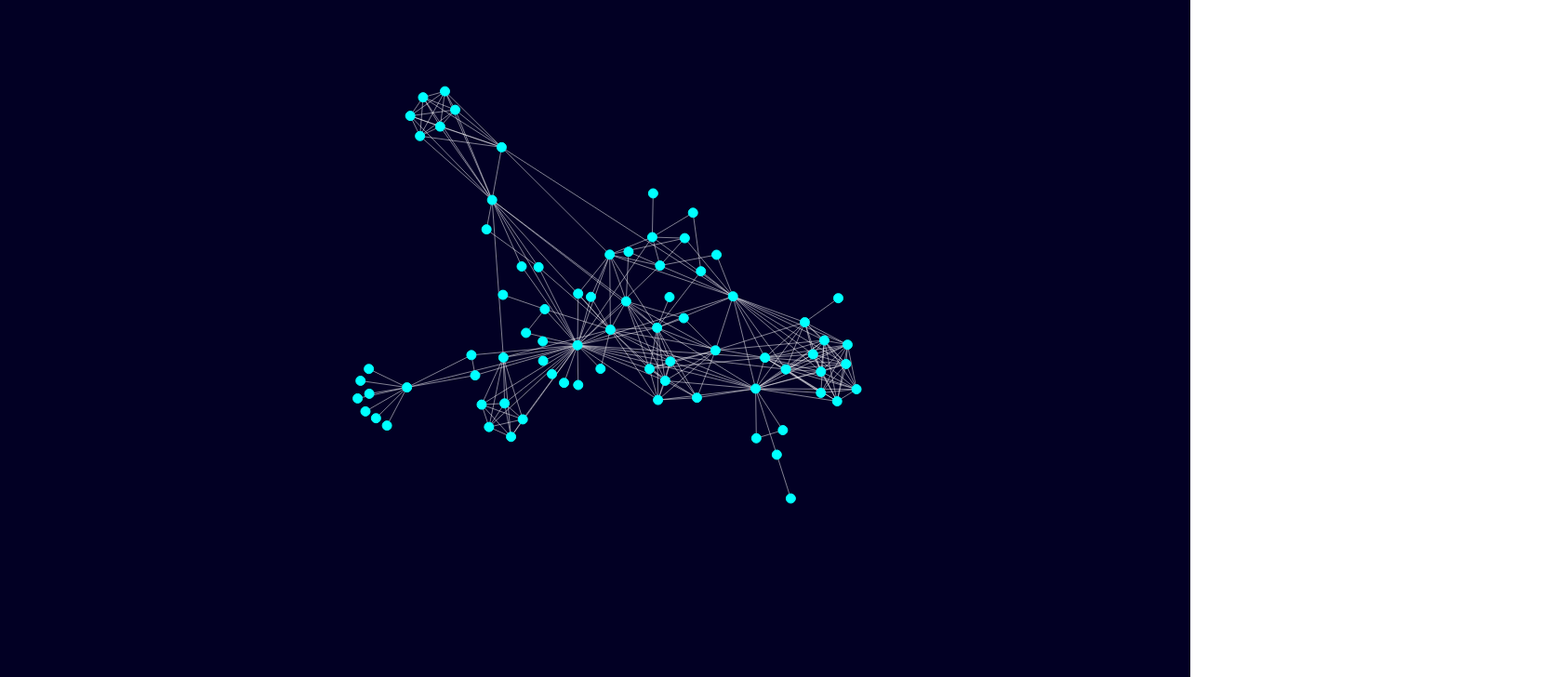
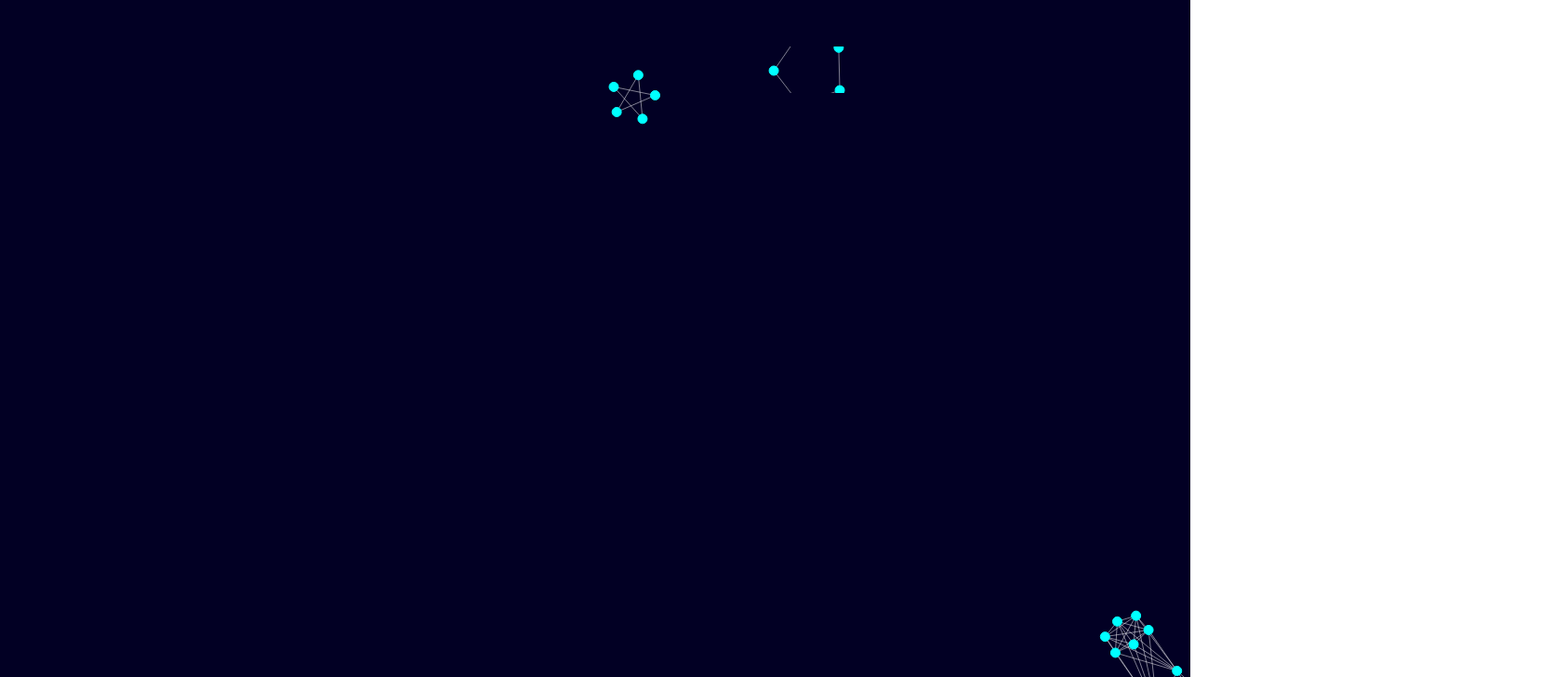
Before and after one commit to abuzar7266/GDL-Visualization, a React (Vite) app in the folder GDL-Visualisation/: page /vis in a window 1280 px wide. Shown: the top 728 px of the page at 93% size, 1670 px wide, since content can reach past the window. Built offline with nearby package versions, Linux system fonts and the light colour scheme.

Commit message:
Force Graph Created.

```diff
--- /dev/null
+++ b/GDL-Visualisation/src/component/Graph.jsx
@@ -0,0 +1,103 @@
+import React from "react";
+import { useState, useEffect, useRef } from "react";
+import * as d3 from 'd3';
+const Graph = (props)=>{
+    const graphRef = useRef();
+    useEffect(()=>{
+      var divX = d3.select("#"+props.id);
+      divX.selectAll("svg > *").remove();
+      var svg = divX.append("svg").attr("height",`${props.height}`).attr("width",`${props.width}`);
+      var width = svg.attr("width");
+      var height = svg.attr("height");
+
+      var simmulation = d3
+                      .forceSimulation(props.data.nodes)
+                      .force(
+                        "link",
+                        d3
+                          .forceLink()
+                          .id(function(d) {
+                            return d.id;
+                          })
+                          .links(props.data.links)
+                      )
+                      .force("charge",d3.forceManyBody().strength(props.strength))
+                      .force("center",d3.forceCenter(width /2,height /2))
+                      .on("tick",ticked);
+      var link = svg
+                  .append("g")
+                  .attr("class","links")
+                  .selectAll("line")
+                  .data(props.data.links)
+                  .enter()
+                  .append("line")
+                  .attr("stroke-width",function(d){
+                    return 0.5;
+                  })
+                  .attr("stroke-linecap", "round")
+                  .style("stroke","white");
+      var node = svg
+                 .append("g")
+                 .selectAll("circle")
+                 .data(props.data.nodes)
+                 .enter()
+                 .append("circle")
+                 .attr("r",5)
+                 .attr("fill",function(d){
+                  return "cyan";
+                 })
+                 .attr("stroke","cyan")
+                 .call(
+                    d3
+                    .drag()
+                    .on("start", dragstarted)
+                    .on("drag", dragged)
+                    .on("end", dragended)
+                );
+      function ticked(){
+          link
+          .attr("x1",function(d){
+            return d.source.x;
+          })
+          .attr("y1",function(d){
+            return d.source.y;
+          })
+          .attr("x2",function(d){
+            return d.target.x;
+          })
+          .attr("y2",function(d){
+            return d.target.y;
+          })
+          node
+          .attr("cx",function(d){
+            return d.x;
+          })
+          .attr("cy",function(d){
+            return d.y;
+          })
+      }
+      function dragstarted(event) {
+        if (!event.active) simmulation.alphaTarget(0.3).restart();
+        event.subject.fx = event.subject.x;
+        event.subject.fy = event.subject.y;
+        console.log(d);
+      }
+
+      function dragged(event) {
+        event.subject.fx = event.x;
+        event.subject.fy = event.y;
+      }
+
+      function dragended(event) {
+        if (!event.active) simmulation.alphaTarget(0);
+        event.subject.fx = null;
+        event.subject.fy = null;
+      }
+    })
+
+    return (<>
+      <div id={props.id}>
+      </div>
+    </>)
+}
+export default Graph;
--- a/GDL-Visualisation/src/pages/Visualisation.jsx
+++ b/GDL-Visualisation/src/pages/Visualisation.jsx
@@ -3,126 +3,89 @@ import Navbar from '../component/navbar.jsx';
 import { useState, useEffect, useRef } from "react";
 import lesMis from '../assets/json/miserables';
 import * as d3 from 'd3';
-const Test = ()=>{
-    const graphRef = useRef();
-    useEffect(()=>{
-      var svg = d3.select("svg");
-      d3.selectAll("svg > *").remove()
-      var width = svg.attr("width");
-      var height = svg.attr("height");
-
-      var graph = {
-        nodes: [
-          { name: "Alice" },
-          { name: "Bob" },
-          { name: "Chen" },
-          { name: "Dawg" },
-          { name: "Ethan" },
-          { name: "George" },
-          { name: "Frank" },
-          { name: "Hanes" }
+import Graph from "../component/Graph.jsx";
+import { Container,Col,Row } from "react-bootstrap";
+var data1 = {
+  nodes:[
+    {id:0},
+    {id:1},
+    {id:2},
+    {id:3},
+    {id:4}
   ],
-        links: [
-          { source: "Alice", target: "Bob" },
-          { source: "Chen", target: "Bob" },
-          { source: "Dawg", target: "Chen" },
-          { source: "Hanes", target: "Frank" },
-          { source: "Hanes", target: "George" },
-          { source: "Dawg", target: "Ethan" }
+  links:[
+    {source:0,target:1},
+    {source:0,target:4},
+    {source:1,target:2},
+    {source:3,target:2},
+    {source:4,target:3},
   ]
-      };
-
-      var simmulation = d3
-                      .forceSimulation(lesMis.nodes)
-                      .force(
-                        "link",
-                        d3
-                          .forceLink()
-                          .id(function(d) {
-                            return d.id;
-                          })
-                          .links(lesMis.links)
-                      )
-                      .force("charge",d3.forceManyBody().strength(-50))
-                      .force("center",d3.forceCenter(width /2,height /2))
-                      .on("tick",ticked);
-
-      var link = svg
-                  .append("g")
-                  .attr("class","links")
-                  .selectAll("line")
-                  .data(lesMis.links)
-                  .enter()
-                  .append("line")
-                  .attr("stroke-width",function(d){
-                    return 0.5;
-                  })
-                  .style("stroke","white");
-      var node = svg
-                 .append("g")
-                 .selectAll("circle")
-                 .data(lesMis.nodes)
-                 .enter()
-                 .append("circle")
-                 .attr("r",5)
-                 .attr("fill",function(d){
-                  return "cyan";
-                 })
-                 .attr("stroke","cyan")
-                 .call(
-                    d3
-                    .drag()
-                    .on("start", dragstarted)
-                    .on("drag", dragged)
-                    .on("end", dragended)
-                );
-      function ticked(){
-          link
-          .attr("x1",function(d){
-            return d.source.x;
-          })
-          .attr("y1",function(d){
-            return d.source.y;
-          })
-          .attr("x2",function(d){
-            return d.target.x;
-          })
-          .attr("y2",function(d){
-            return d.target.y;
-          })
-          node
-          .attr("cx",function(d){
-            return d.x;
-          })
-          .attr("cy",function(d){
-            return d.y;
-          })
 }
-      function dragstarted(event) {
-        if (!event.active) simmulation.alphaTarget(0.3).restart();
-        event.subject.fx = event.subject.x;
-        event.subject.fy = event.subject.y;
-        console.log(d);
+var data2 = {
+  nodes:[
+    {id:0},
+    {id:1},
+    {id:2},
+    {id:3},
+    {id:4}
+  ],
+  links:[
+    {source:0,target:3},
+    {source:0,target:2},
+    {source:4,target:2},
+    {source:4,target:1},
+    {source:1,target:3},
+  ]
 }
 
-      function dragged(event) {
-        event.subject.fx = event.x;
-        event.subject.fy = event.y;
-      }
+const Test = ()=>{
+    return (<>
+    <Container>
+      <Row>
+        <Col
+        lg={6}
+        xl={6}
+        md={6}
+        >
 
-      function dragended(event) {
-        if (!event.active) simmulation.alphaTarget(0);
-        event.subject.fx = null;
-        event.subject.fy = null;
-      }
-    })
+        </Col>
+        <Col
+        lg={2}
+        xl={2}
+        md={2}
+        >
+        <Graph id="p1" height={70} width={200} strength={-90} data={data1}/>
+        </Col>
+        <Col
+        lg={2}
+        xl={2}
+        md={2}
+        >
+        <Graph id="p2" height={50} width={200} strength={-90} data={data2}/>
+        </Col>
+      </Row>
+      <Row
+        style={{height:'500px',width:'1150px',marginTop:'0px'}}
+      >
+        <Col
+          md={10}
+          lg={10}
+          xl={10}
+        >
 
-    return (<>
+        </Col>
+        <Col
+          md={2}
+          lg={2}
+          xl={2}
+        >
           <div>
-        <svg height="700" width="1300">
-
-        </svg>
+          <Graph id="p3" height={500} width={700} strength={-30} data={lesMis}/>
           </div>
+        </Col>
+      </Row>
+    </Container>
+        {/*<Graph id="p2" height={700} width={700} data={data2}/>*/}
     </>)
 }
 export default Test;
```
Lines whose indentation alone changed are shown as unchanged.
